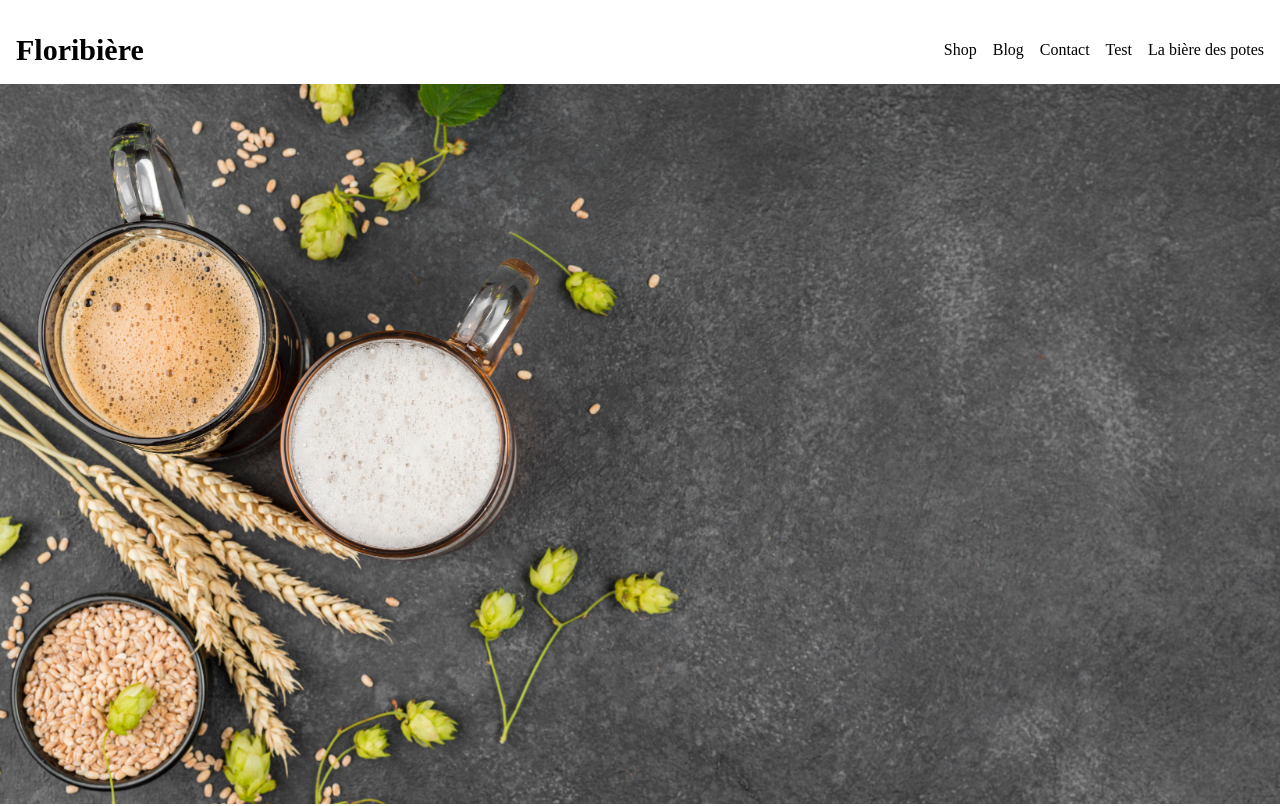
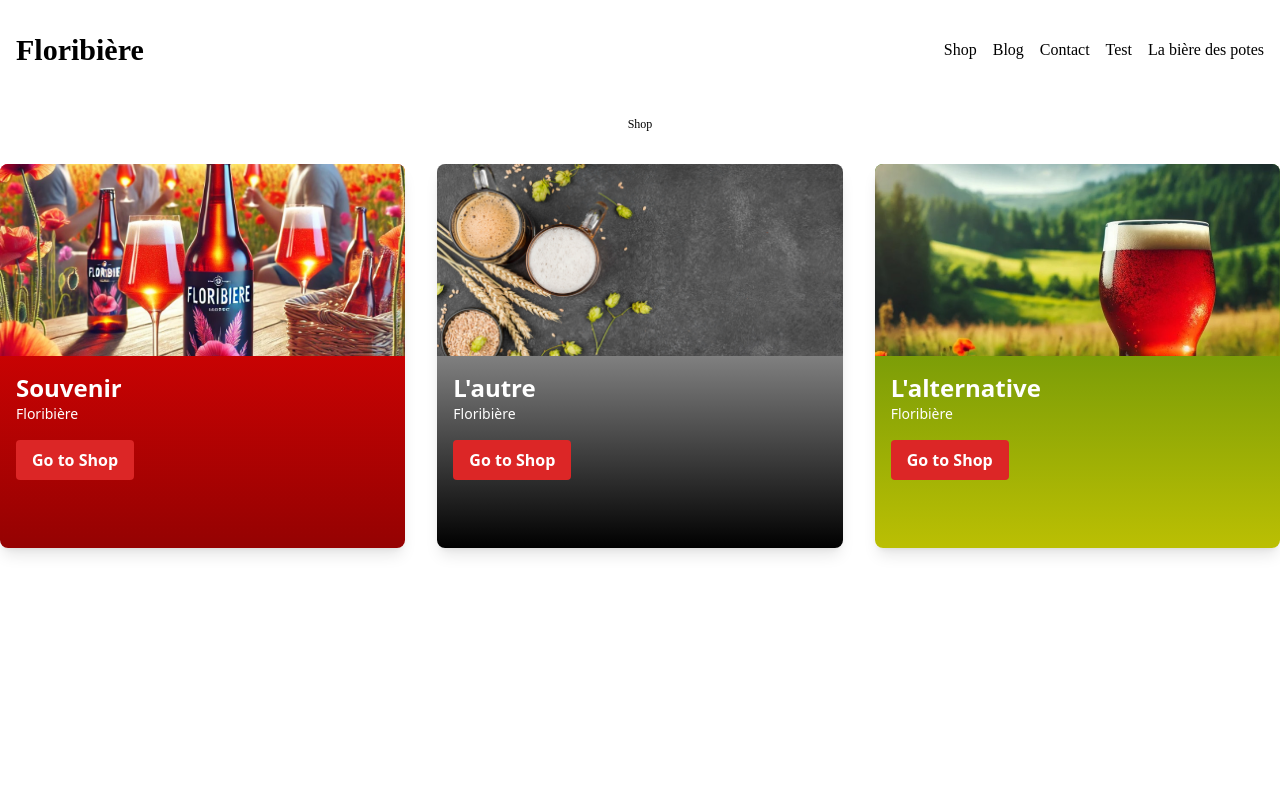
Before and after one commit to YasmineSan/integration, a Next.js app: page /shop in a window 1280 px wide. Shown: the top 806 px of the page. Built offline with nearby package versions, Linux system fonts and the light colour scheme; a web font is replaced by a local one.

Commit message:
feat: Add lazy loading for images in home and shop pages

```diff
--- /dev/null
+++ b/pages/contact.js
@@ -0,0 +1,7 @@
+import React from 'react'
+
+export default function contact() {
+  return (
+    <div>contact</div>
+  )
+}
--- a/pages/home.js
+++ b/pages/home.js
@@ -19,7 +19,7 @@
   <img
     src="https://scontent.fbru2-1.fna.fbcdn.net/v/t39.30808-6/438906167_122169957182024765_3362404178392777280_n.jpg?_nc_cat=104&ccb=1-7&_nc_sid=127cfc&_nc_ohc=nMebbGTWM7cQ7kNvgHjd6Zt&_nc_ht=scontent.fbru2-1.fna&oh=00_AYAsOOSEpl3RZrW8Ng8C3dzKAVlRZ0y4wWjhPXET8_b27g&oe=66D2B948"
     alt="Laissons fleurir nos bières"
-    className="w-full h-auto"
+    className="w-full h-screen"
   />
 
 </div>
--- a/pages/shop.js
+++ b/pages/shop.js
@@ -6,7 +6,7 @@
   return (
     <div className="py-4">
       <Navbar />
-      <img src="/img/top-view-beer-frame-with-copy-space.jpg" alt="Shop background" />
+      {/* <img src="/img/top-view-beer-frame-with-copy-space.jpg" alt="Shop background" /> */}
       <h1 className="font-kameron text-4xl sm:text-xs text-center my-8">Shop</h1>
       <div className="grid grid-cols-1 md:grid-cols-3 gap-8">
         <BeerCard
```
